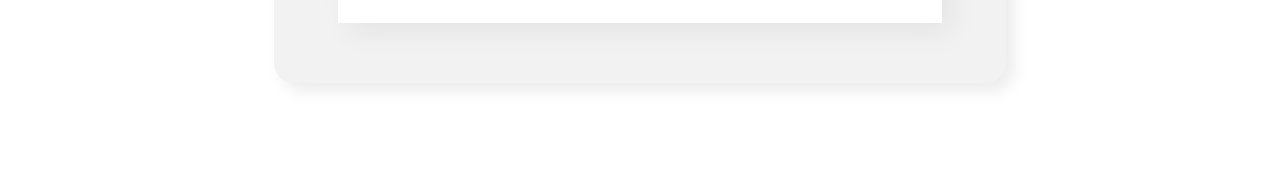
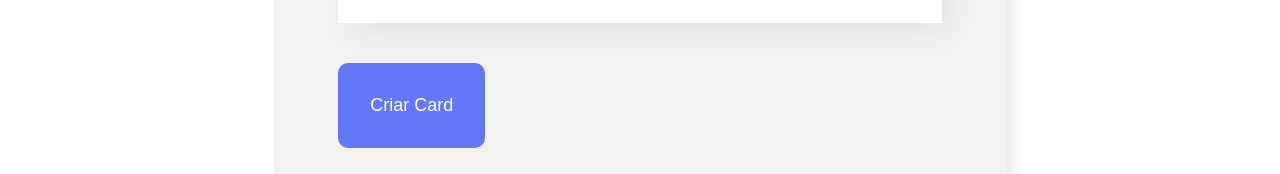
Before and after one commit to leasampaio/organo, a React (Create React App) app: page / in a window 1280 px wide. Shown: the part 778-952 px from the top of the page. Built offline with nearby package versions, Linux system fonts and the light colour scheme.

Commit message:
feat: botao componente

```diff
--- /dev/null
+++ b/src/componentes/Botao/Botao.css
@@ -0,0 +1,15 @@
+.botao{
+    background-color: #6278f7;
+    border-radius: 10px;
+    font-weight: 18px;
+    font-size: 18px;
+    padding: 32px;
+    border: none;
+    cursor: pointer;
+    color: #fff;
+    margin: 16px 0;
+}
+
+.botao:hover{
+    color: #95ffd4;
+}
--- /dev/null
+++ b/src/componentes/Botao/index.js
@@ -0,0 +1,9 @@
+import './Botao.css'
+
+const Botao = (props) => {
+    return ( <button className='botao'>
+        {props.children}
+    </button>)
+};
+
+export default Botao;
--- a/src/componentes/Formulario/index.js
+++ b/src/componentes/Formulario/index.js
@@ -1,3 +1,4 @@
+import Botao from '../Botao';
 import CampoTexto from '../CampoTexto'
 import ListaSuspensa from '../ListaSuspensa'
 import './Formulario.css'
@@ -18,6 +19,7 @@
                 <CampoTexto label="Cargo" placeholder="Digite seu cargo" />
                 <CampoTexto label="Imagem" placeholder="Digite o endereço da imagem" />
                 <ListaSuspensa label="Time" itens ={times} />
+                <Botao>Criar Card</Botao>
             </form>
         </section>
     )
```
